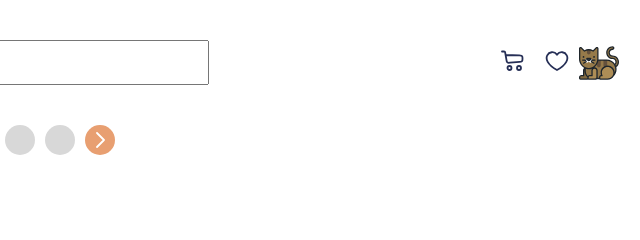
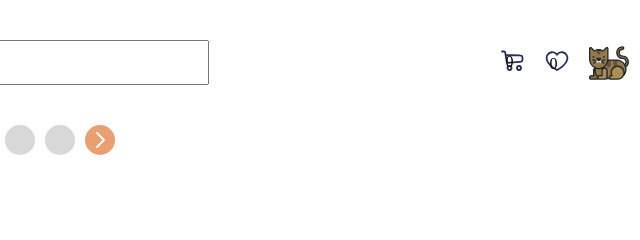
Before and after one commit to NeuroResist/shop, a plain HTML site: page layout/index.html in a window 1280 px wide. Shown: the top 240 px of the page, 640-1280 px from the left. Drawn offline with Linux system fonts and the light colour scheme.

Commit message:
Привязал лайки и корзину к кнопке и картинке и тексту лайка соответственно Исправил баги

```diff
--- a/layout/index.html
+++ b/layout/index.html
@@ -18,8 +18,8 @@
         <h1 class="logo-text">Funiro.</h1>
         <input type="search" class="search">
         <div class="cartLikeAvatar">
-            <a href="#"><img src="../img/Cart.svg" alt="cart"></a>
-            <a href="#"><img src="../img/Like.svg" alt="like"></a>
+            <div class="relative"><p class="cartCount">0</p><a href="#"><img src="../img/Cart.svg" alt="cart"></a></div>
+            <div class="relative"><p class="likeCount">0</p><a href="#"><img src="../img/Like.svg" alt="like"></a></div>
             <div class="avatar"><a href="#"><img src="../img/cat-avatar.svg" alt="avatar"></a></div>
         </div>
     </div>
--- a/layout/render.js
+++ b/layout/render.js
@@ -136,7 +136,7 @@ const render = (item, blocks, index) => {
         localStorage.setItem("socks", JSON.stringify(socks))
 
         localStorage.setItem("likes", likeCounter)
-        //document.querySelector(".like-and-cart__like-count").innerHTML = likeCounter;
+        document.querySelector(".likeCount").innerHTML = likeCounter;
     }
 
     buy.onclick = () => {
@@ -158,7 +158,7 @@ const render = (item, blocks, index) => {
         localStorage.setItem("socks", JSON.stringify(socks))
 
         localStorage.setItem("cartItems", buyCounter)
-        //document.querySelector(".like-and-cart__cart-count").innerHTML = buyCounter;
+        document.querySelector(".cartCount").innerHTML = buyCounter;
     }
 
 
--- a/layout/styles.scss
+++ b/layout/styles.scss
@@ -67,7 +67,7 @@
   justify-content: flex-start;
   align-items: center;
 }
-.cartLikeAvatar > a{
+.cartLikeAvatar > div > a{
   margin: 0 10px 0 10px;
 }
 .search{
@@ -75,7 +75,14 @@
   width: 473px;
   height: 45px;
 }
-
+.cartCount, .likeCount {
+  position: absolute;
+  top: 5px;
+  left: 15px;
+}
+.relative{
+  position: relative;
+}
 .points{
   display: flex;
   justify-content: center;
```
Also changed, not shown: layout/styles.css, 1 other file.
